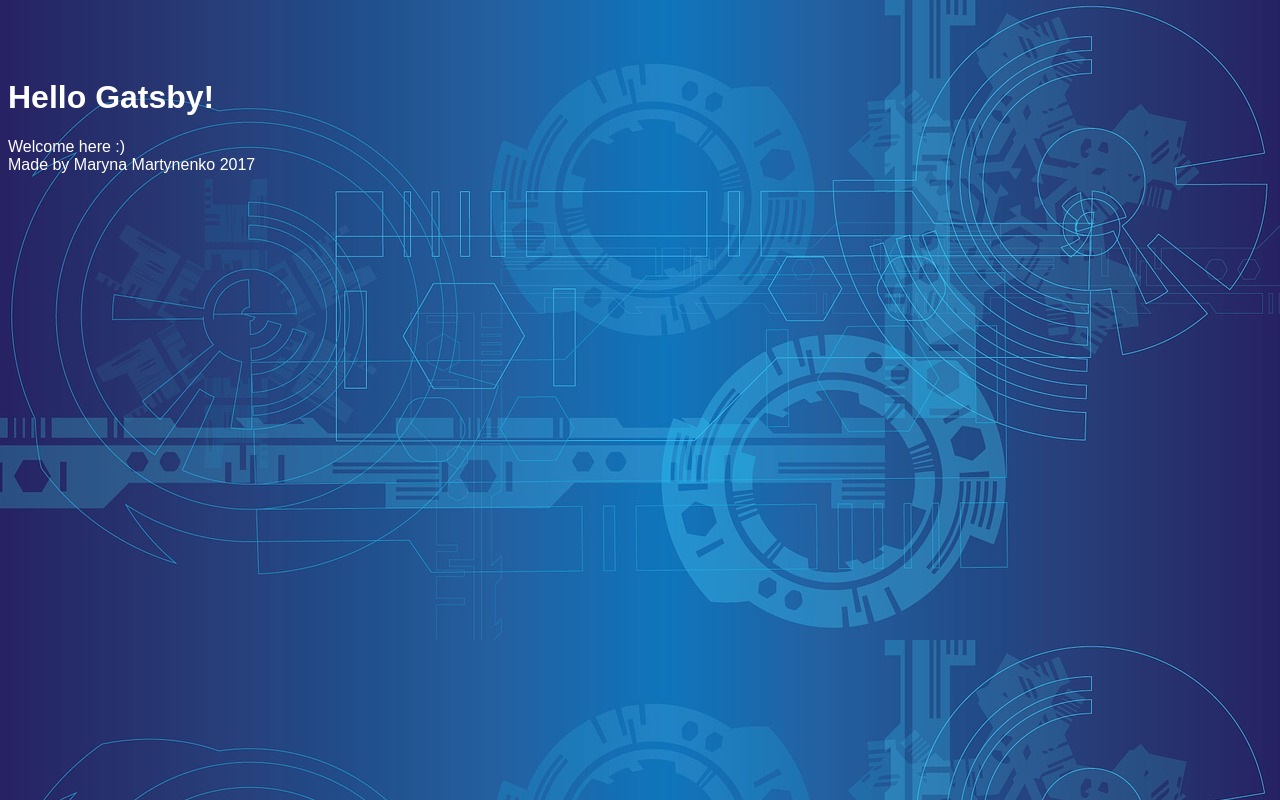
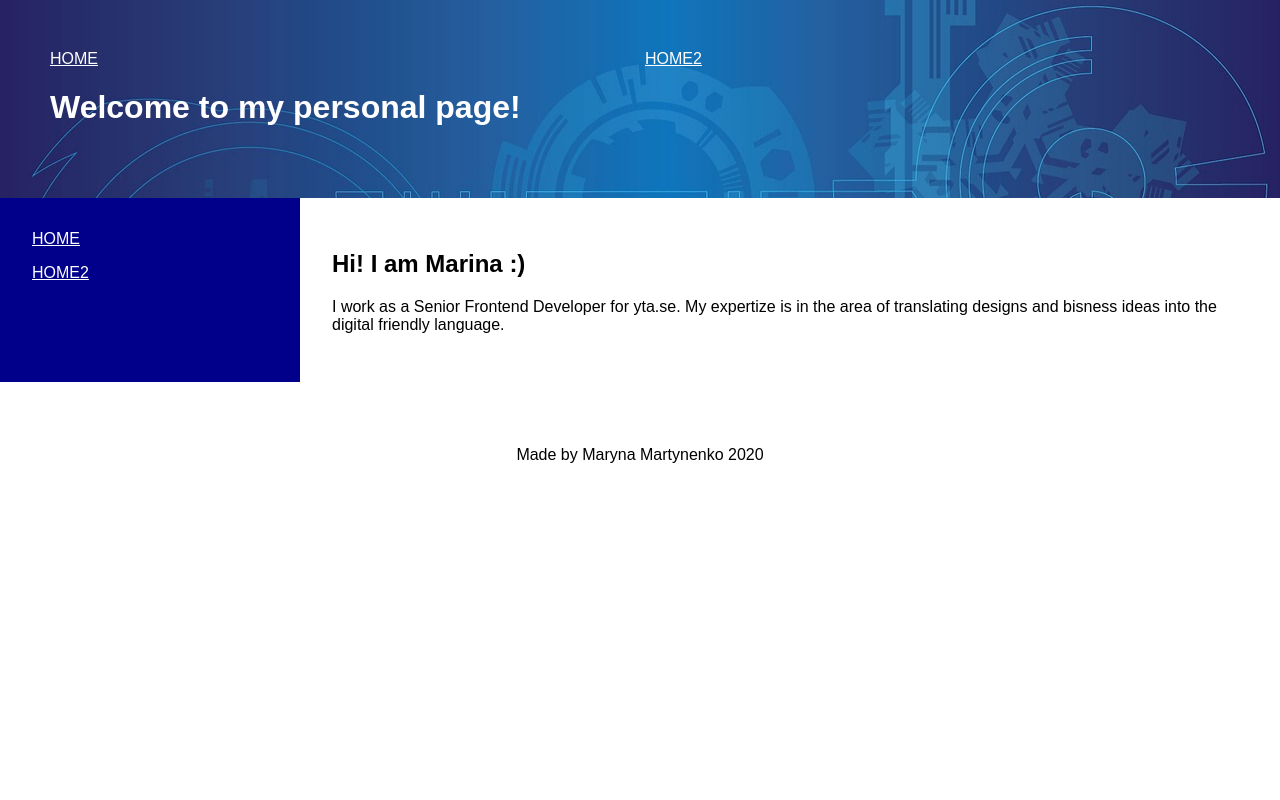
Before and after one commit to alivemary/portfolio, a Gatsby site: page / in a window 1280 px wide. Built offline with nearby package versions, Linux system fonts and the light colour scheme; Gatsby itself is replaced by a stand-in of ours.

Commit message:
Create page layout

```diff
--- /dev/null
+++ b/src/components/footer.tsx
@@ -0,0 +1,13 @@
+import React from "react"
+import styled from "styled-components"
+
+const FooterStyled = styled.footer`
+    text-align: center;
+    padding: 4rem 2rem;
+`
+
+const Footer: React.FC<{}> = () => {
+    return <FooterStyled>Made by Maryna Martynenko 2020</FooterStyled>
+}
+
+export default Footer
--- /dev/null
+++ b/src/components/header.tsx
@@ -0,0 +1,25 @@
+import React from "react"
+import styled from "styled-components"
+import Nav from "./nav"
+
+const HeaderStyled = styled.header`
+    background-image: url("/imgs/background.jpg");
+    padding: 50px;
+    color: white;
+`
+
+const Header: React.FC<{ title: string }> = ({ title }) => {
+    return (
+        <HeaderStyled>
+            <Nav
+                links={[
+                    { url: "/", title: "Home" },
+                    { url: "/", title: "Home2" },
+                ]}
+            />
+            <h1>{title}</h1>
+        </HeaderStyled>
+    )
+}
+
+export default Header
--- a/src/components/layout.tsx
+++ b/src/components/layout.tsx
@@ -1,26 +1,33 @@
 import React from "react"
 import PageHelmet from "../components/helmet"
 import { createGlobalStyle, ThemeProvider } from "styled-components"
+import Header from "./header"
+import Main from "./main"
+import Footer from "./footer"
 
 const GlobalStyle = createGlobalStyle<{ light?: boolean; theme: { fontFamily: string } }>`
   body {
     color: ${(props): string => (props.light ? "black" : "white")};
     background-color: ${(props): string => (props.light ? "white" : "black")};
     font-family: ${(props): string => props.theme.fontFamily};
-    padding: 50px 0;
-    background-image: url('/imgs/background.jpg');
+    padding: 0;
+    margin: 0;
   }
 `
+interface LayoutProps extends React.PropsWithChildren<{}> {
+    header: string
+}
 
-const Layout: React.FC<React.PropsWithChildren<{}>> = ({ children }) => {
+const Layout: React.FC<LayoutProps> = ({ header, children }) => {
     return (
         <>
             <PageHelmet />
             <ThemeProvider theme={{ fontFamily: "Arial" }}>
                 <>
-                    <GlobalStyle />
-                    {children}
-                    <footer>Made by Maryna Martynenko 2017</footer>
+                    <GlobalStyle light />
+                    <Header title={header} />
+                    <Main>{children}</Main>
+                    <Footer />
                 </>
             </ThemeProvider>
         </>
--- /dev/null
+++ b/src/components/main.tsx
@@ -0,0 +1,27 @@
+import React from "react"
+import Menu from "./menu"
+import styled from "styled-components"
+
+const MainStyled = styled.main`
+    display: grid;
+    grid-template-columns: minmax(300px, 1fr) 5fr;
+    > * {
+        padding: 2rem;
+    }
+`
+
+const Main: React.FC<React.PropsWithChildren<{}>> = ({ children }) => {
+    return (
+        <MainStyled>
+            <Menu
+                links={[
+                    { url: "/", title: "Home" },
+                    { url: "/", title: "Home2" },
+                ]}
+            />
+            <div>{children}</div>
+        </MainStyled>
+    )
+}
+
+export default Main
--- /dev/null
+++ b/src/components/menu.tsx
@@ -0,0 +1,36 @@
+import React from "react"
+import { Link } from "gatsby"
+
+import styled from "styled-components"
+
+const MenuStyled = styled.nav<{ rows: number }>`
+    color: "white";
+    text-transform: uppercase;
+    background-color: darkblue;
+    display: grid;
+    grid-gap: 10px;
+    grid-template-rows: repeat(${(props): number => props.rows}, 24px);
+    a {
+        color: white;
+    }
+`
+
+interface MenuProps extends React.PropsWithChildren<{}> {
+    links: { url: string; title: string }[]
+}
+
+const Menu: React.FC<MenuProps> = ({ links }) => {
+    return (
+        <MenuStyled rows={links.length}>
+            {links.map((link) => {
+                return (
+                    <Link key={link.title} to={link.url}>
+                        {link.title}
+                    </Link>
+                )
+            })}
+        </MenuStyled>
+    )
+}
+
+export default Menu
--- /dev/null
+++ b/src/components/nav.tsx
@@ -0,0 +1,35 @@
+import React from "react"
+import { Link } from "gatsby"
+
+import styled from "styled-components"
+
+const NavStyled = styled.nav<{ columns: number }>`
+    color: "white";
+    text-transform: uppercase;
+    display: grid;
+    grid-gap: 10px;
+    grid-template-columns: repeat(${(props): number => props.columns}, 1fr);
+    a {
+        color: white;
+    }
+`
+
+interface NavProps extends React.PropsWithChildren<{}> {
+    links: { url: string; title: string }[]
+}
+
+const Nav: React.FC<NavProps> = ({ links }) => {
+    return (
+        <NavStyled columns={links.length}>
+            {links.map((link) => {
+                return (
+                    <Link key={link.title} to={link.url}>
+                        {link.title}
+                    </Link>
+                )
+            })}
+        </NavStyled>
+    )
+}
+
+export default Nav
--- a/src/pages/index.tsx
+++ b/src/pages/index.tsx
@@ -3,11 +3,12 @@ import Layout from "../components/layout"
 
 const HomePage: React.FC<{}> = () => {
     return (
-        <Layout>
-            <header>
-                <h1>Hello Gatsby!</h1>
-            </header>
-            <main>Welcome here :)</main>
+        <Layout header={"Welcome to my personal page!"}>
+            <h2>Hi! I am Marina :)</h2>
+            <p>
+                I work as a Senior Frontend Developer for yta.se. My expertize is in the area of translating designs and
+                bisness ideas into the digital friendly language.
+            </p>
         </Layout>
     )
 }
```
